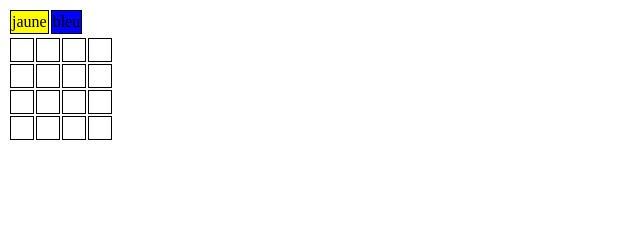
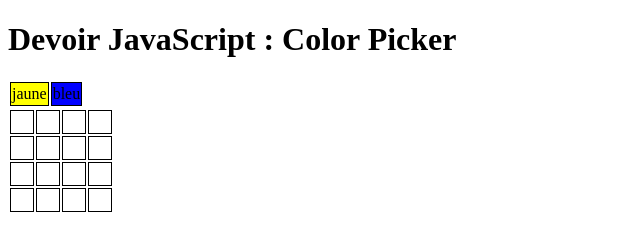
Before and after one commit to belynnn/I3_WAD_JS__color-picker, a plain HTML site: page index.html in a window 1280 px wide. Shown: the whole page, without its empty margins (0-640 px from the left). Drawn offline with Linux system fonts and the light colour scheme.

Commit message:
content: add h1

```diff
--- a/index.html
+++ b/index.html
@@ -8,6 +8,7 @@
     <script src="js/script.js" defer></script>
 </head>
 <body>
+    <h1>Devoir JavaScript : Color Picker</h1>
     <table>
         <tr>
             <td class="jaune">jaune</td>
```
